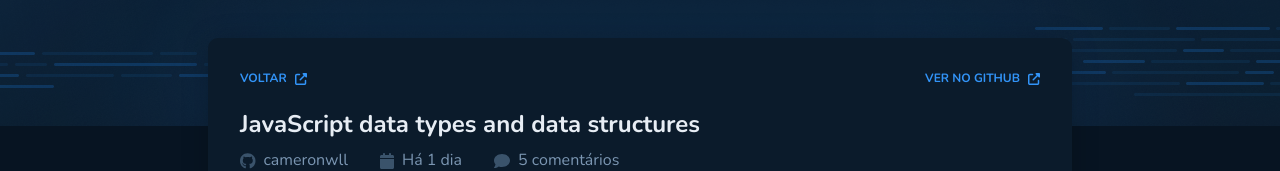
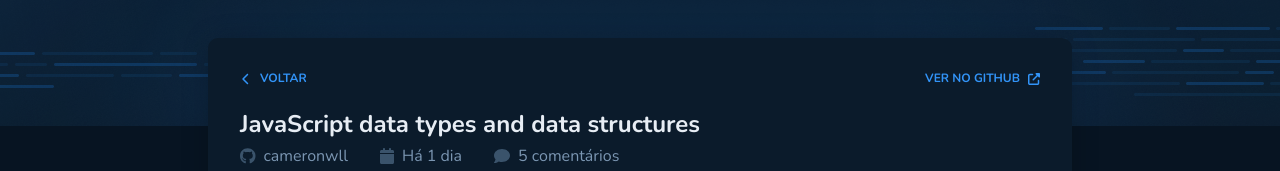
Before and after one commit to MarcoDevelop/GitHub-Blog, a React (Vite) app: page /post/1 in a window 1280 px wide. Shown: the part 170-341 px from the top of the page. Built offline with nearby package versions, Linux system fonts and the light colour scheme.

Commit message:
Header post done

```diff
--- a/src/components/Header/index.tsx
+++ b/src/components/Header/index.tsx
@@ -3,7 +3,12 @@ import logoSrc from '../../assets/Logo.svg'
 import { LinkProfile } from '../LinkProfile'
 import { FontAwesomeIcon } from '@fortawesome/react-fontawesome'
 import { faGithub } from '@fortawesome/free-brands-svg-icons'
-import { faCalendar, faComment } from '@fortawesome/free-solid-svg-icons'
+import {
+  faCalendar,
+  faChevronLeft,
+  faComment,
+} from '@fortawesome/free-solid-svg-icons'
+import { useNavigate } from 'react-router-dom'
 
 export function Header() {
   return (
@@ -14,10 +19,21 @@ export function Header() {
 }
 
 export function HeaderPost() {
+  const navigate = useNavigate()
+  function goBack() {
+    navigate(-1)
+  }
+
   return (
     <HeaderPostContainer>
       <header>
-        <LinkProfile text="Voltar" href="#" />
+        <LinkProfile
+          as="button"
+          onClick={goBack}
+          icon={<FontAwesomeIcon icon={faChevronLeft} />}
+          text="Voltar"
+          variant="iconLeft"
+        />
         <LinkProfile text="Ver no GitHub" href="#" target="_blank" />
       </header>
 
--- a/src/components/Header/styles.ts
+++ b/src/components/Header/styles.ts
@@ -52,6 +52,8 @@ export const HeaderPostContainer = styled.section`
       display: flex;
       align-items: center;
       color: ${({ theme }) => theme.colors['base-span']};
+      //Alinhar icone ao texto
+      line-height: 0px;
 
       svg {
         color: ${({ theme }) => theme.colors['base-label']};
--- a/src/components/LinkProfile/index.tsx
+++ b/src/components/LinkProfile/index.tsx
@@ -1,17 +1,19 @@
 import { faUpRightFromSquare } from '@fortawesome/free-solid-svg-icons'
 import { FontAwesomeIcon } from '@fortawesome/react-fontawesome'
-import { ComponentProps, ComponentType } from 'react'
+import { ComponentProps, ComponentType, ReactNode } from 'react'
 import { LinkProfileContainer } from './styles'
 
 type LinkProfileProps = ComponentProps<typeof LinkProfileContainer> & {
   text: string
+  icon?: ReactNode
+  variant?: 'iconLeft' | 'iconRight'
 }
 
-export function LinkProfile({ text, ...rest }: LinkProfileProps) {
+export function LinkProfile({ text, icon, ...rest }: LinkProfileProps) {
   return (
     <LinkProfileContainer {...rest}>
       {text}
-      <FontAwesomeIcon icon={faUpRightFromSquare} />
+      {icon ?? <FontAwesomeIcon icon={faUpRightFromSquare} />}
     </LinkProfileContainer>
   )
 }
--- a/src/components/LinkProfile/styles.ts
+++ b/src/components/LinkProfile/styles.ts
@@ -1,6 +1,10 @@
-import styled from 'styled-components'
+import styled, { css } from 'styled-components'
 
-export const LinkProfileContainer = styled.a`
+interface LinkExternalProps {
+  variant: 'iconLeft' | 'iconRight'
+}
+
+export const LinkProfileContainer = styled.a<LinkExternalProps>`
   border: none;
   background: none;
   color: ${({ theme }) => theme.colors['brand-blue']};
@@ -22,4 +26,10 @@ export const LinkProfileContainer = styled.a`
   &:hover {
     border-color: ${({ theme }) => theme.colors['brand-blue']};
   }
+
+  ${({ variant }) =>
+    variant === 'iconLeft' &&
+    css`
+      flex-direction: row-reverse;
+    `}
 `
--- a/src/components/Profile/styles.ts
+++ b/src/components/Profile/styles.ts
@@ -49,6 +49,8 @@ export const ProfileDetails = styled.div`
     display: flex;
     align-items: center;
     gap: 0.5rem;
+    //Alinhar icone ao texto
+    line-height: 0px;
 
     svg {
       width: 1.125rem;
```
